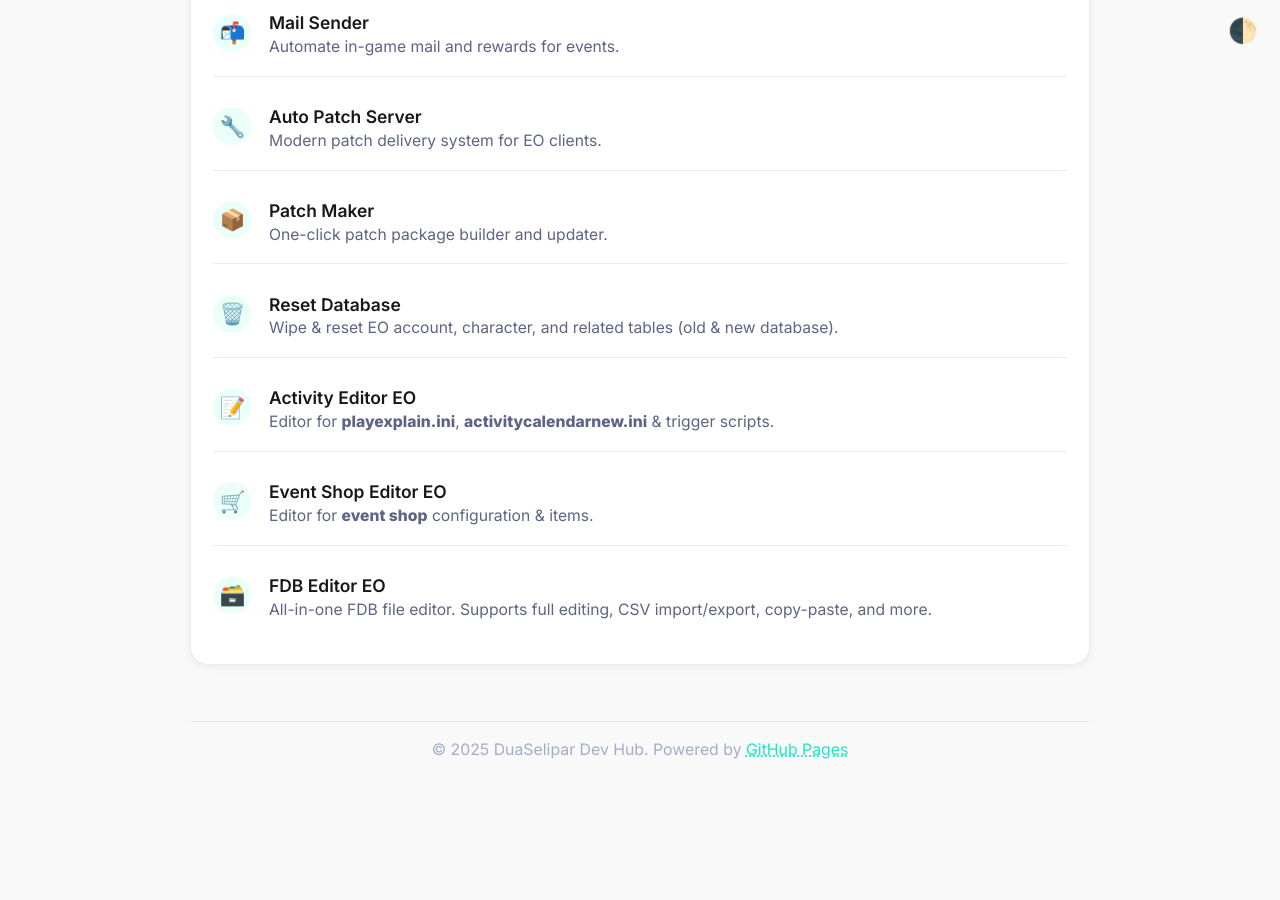
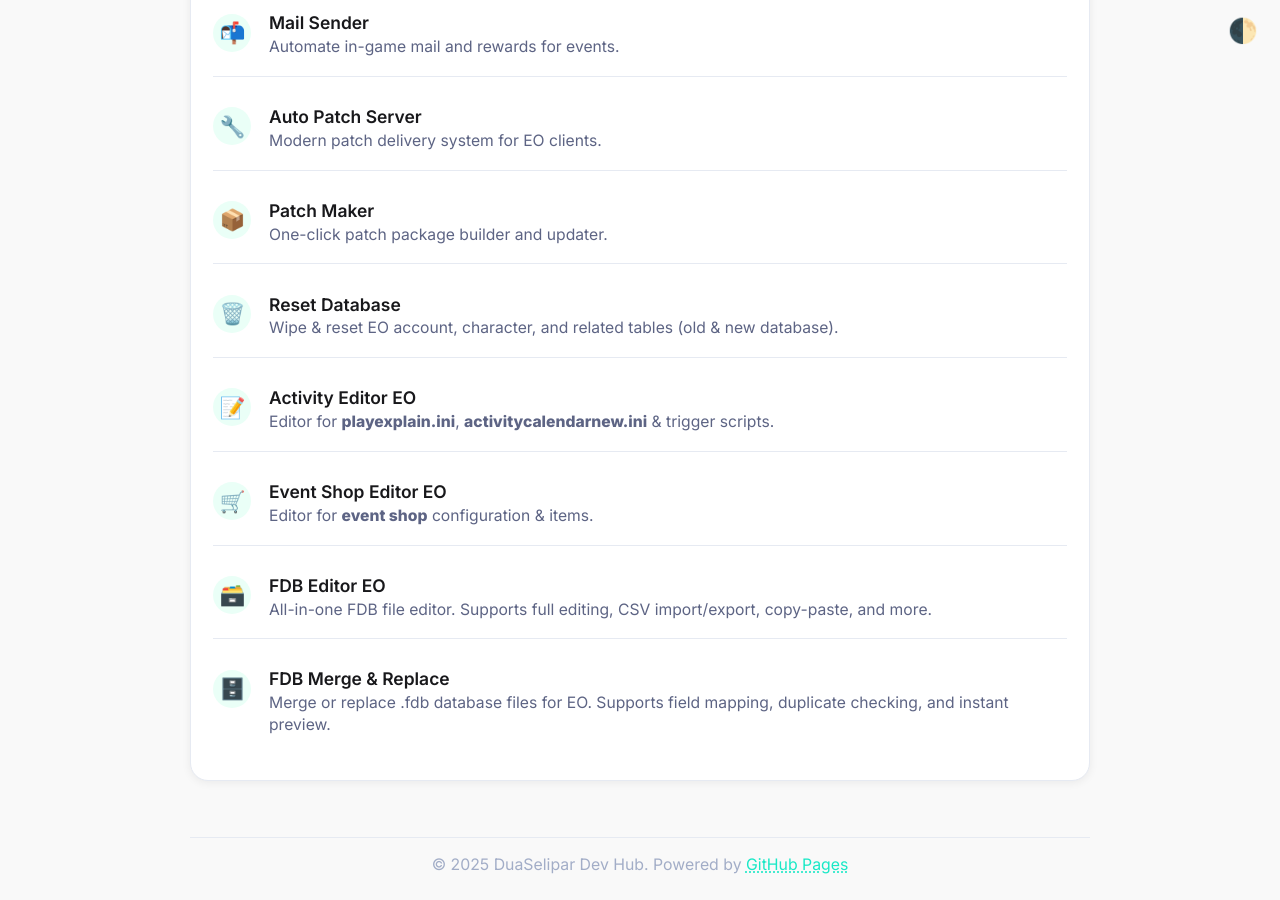
Before and after one commit to duaselipar/duaselipar.github.io, a Jekyll site: the page built from index.md, in a window 1280 px wide and 900 px high, scrolled down 1266 px. Built offline with Jekyll 4.4.1, drawn with Linux system fonts in a browser that asks for light colours; before the commit the page ends 2050 px from its top, so only the background shows below that.

Commit message:
Updated content

```diff
--- a/index.md
+++ b/index.md
@@ -274,6 +274,17 @@ title: DuaSelipar Dev Hub
   </div>
 </li>
 
+<li>
+  <div class="icon">🗄️</div>
+  <div class="desc-group">
+    <a class="label" href="https://github.com/duaselipar/FDB-Merge-Replace" target="_blank">FDB Merge & Replace</a>
+    <div class="desc">
+      Merge or replace .fdb database files for EO. Supports field mapping, duplicate checking, and instant preview.<br>
+    </div>
+  </div>
+</li>
+
+
   </ul>
 </section>
 
```
